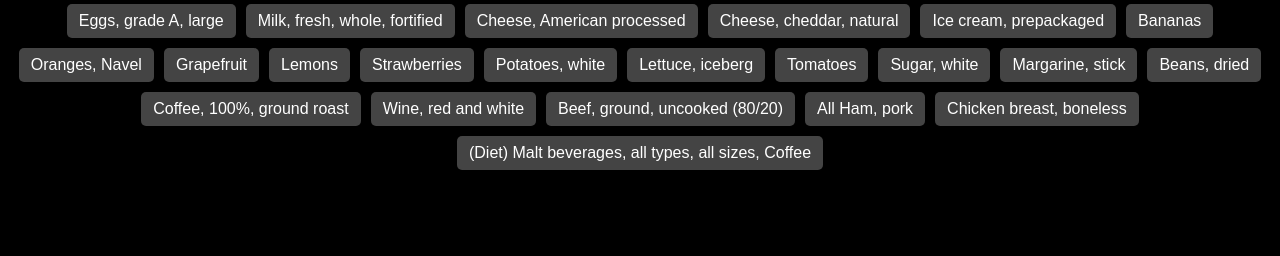
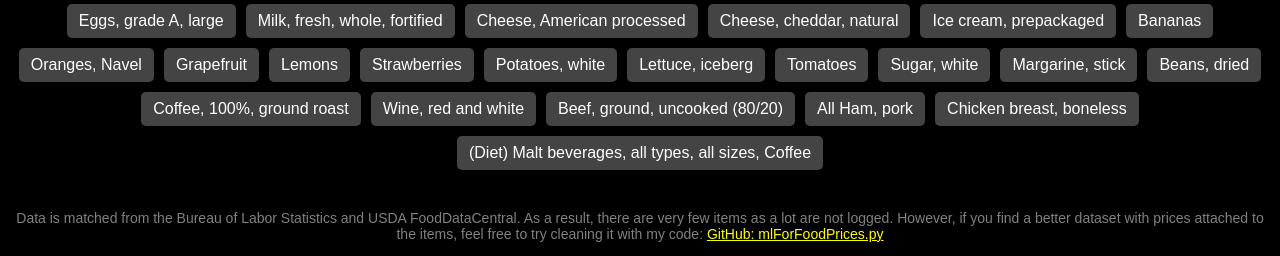
Before and after one commit to aliu-7/Macronutrients-Price-Analysis, a Flask app: page / in a window 1280 px wide. Shown: the part 1019-1275 px from the top of the page. Before the commit the page ends 1189 px from the top, so only its background shows below. Run offline with Flask 3, Linux system fonts and the light colour scheme.

Commit message:
Resolve merge conflicts

```diff
--- a/templates/index.html
+++ b/templates/index.html
@@ -61,5 +61,16 @@
     </div>
 
     <script src="{{ url_for('static', filename='script.js') }}"></script>
+
+    <div style="margin-top: 40px; font-size: 14px; color: gray;">
+        <p>
+            Data is matched from the Bureau of Labor Statistics and USDA FoodDataCentral. As a result, there are very few items as a lot are not logged.
+            However, if you find a better dataset with prices attached to the items, feel free to try cleaning it with my code:
+            <a href="https://github.com/aliu-7/Machine-Learning-for-Meal-Planning/blob/main/mlForFoodPrices.py" target="_blank" style="color: yellow;">
+                GitHub: mlForFoodPrices.py
+            </a>
+        </p>
+    </div>
+
 </body>
 </html>
```
